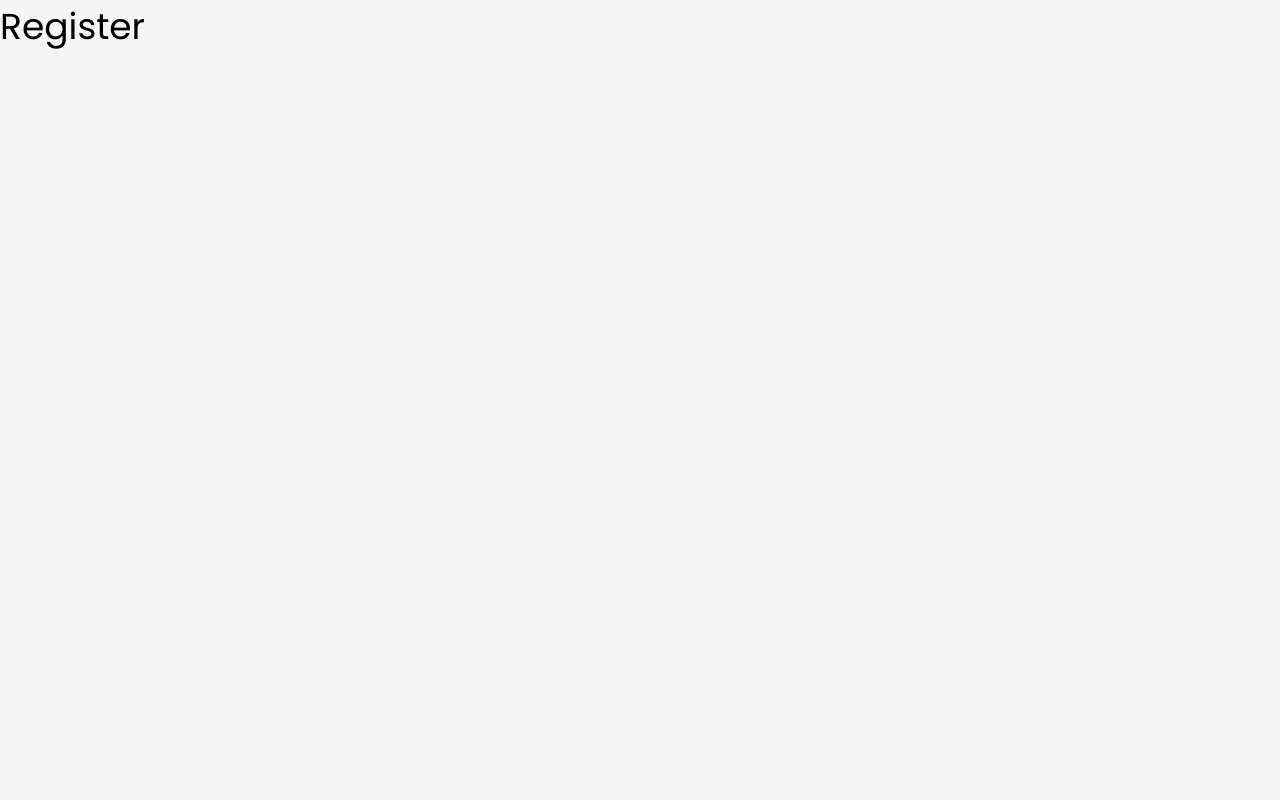
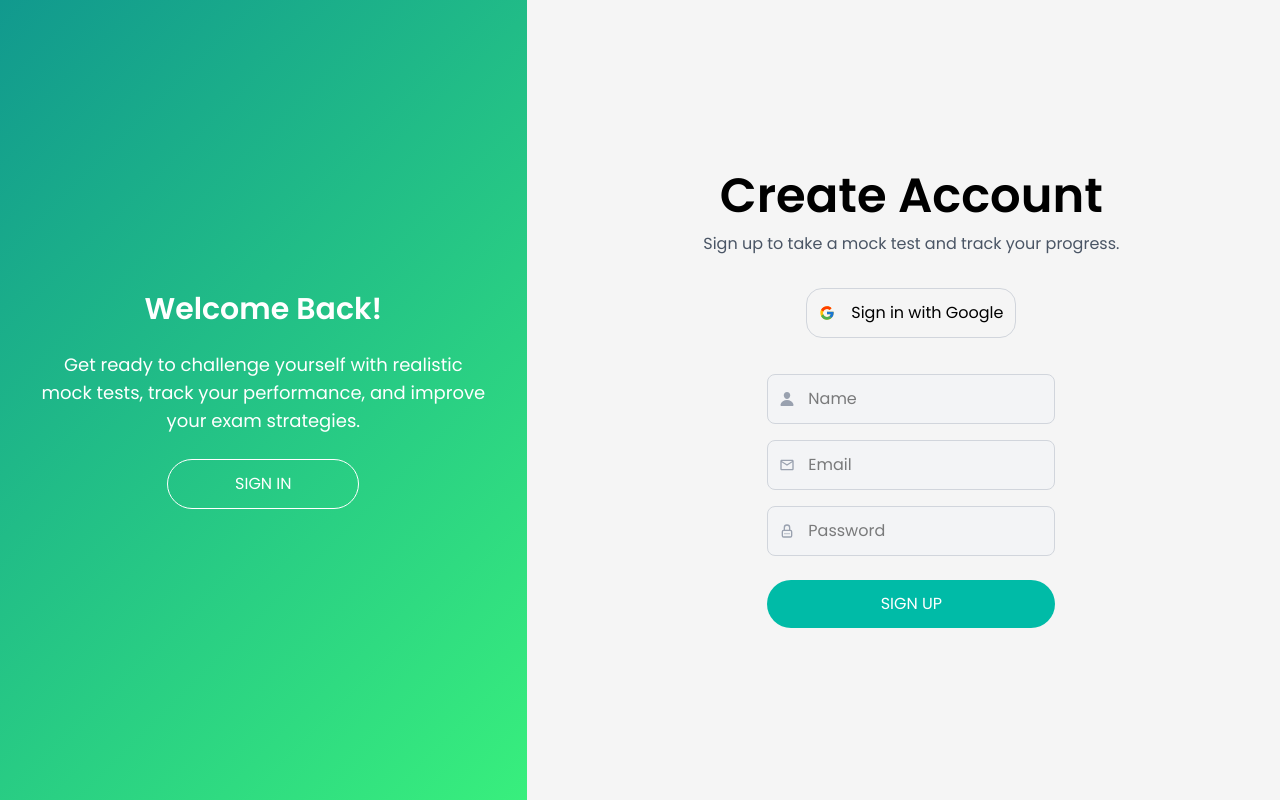
Before and after one commit to sashshaikh12/Mock-Test-For-Codeforces, a React (Vite) app: page /register in a window 1280 px wide. Built offline with nearby package versions, Linux system fonts and the light colour scheme.

Commit message:
made UI of login and register and added validation for register page

```diff
--- a/src/components/Login.jsx
+++ b/src/components/Login.jsx
@@ -2,6 +2,7 @@ import React from "react";
 import { FcGoogle } from "react-icons/fc";
 import { MdOutlineEmail } from "react-icons/md";
 import { TbLockPassword } from "react-icons/tb";
+import { Link } from "react-router-dom";
 
 function Login() {
   return (
@@ -36,18 +37,20 @@ function Login() {
           </div>
 
           <button className="w-72 mt-6 bg-teal-500 text-white rounded-full p-3 hover:bg-teal-600 transition hover:cursor-pointer">
-            Sign in
+            SIGN IN
           </button>
         </div>
 
         {/* Right Side - Sign Up Prompt */}
         <div className="flex flex-col loginColor text-white">
           <div className="flex flex-col items-center justify-center h-full text-center px-8">
-            <h1 className="font-bold text-3xl mb-4">Hello, Coder!</h1>
+            <h1 className="font-bold text-3xl mb-6">Hello, Coder!</h1>
             <p className="text-lg">Get ready for your next challenge—log in and take a mock test to sharpen your skills.</p>
-            <button className="w-48 mt-6 border border-white rounded-full p-3 hover:bg-white hover:text-teal-600 transition hover:cursor-pointer">
-              Sign up
-            </button>
+            <Link to="/register">
+              <button className="w-48 mt-6 border border-white rounded-full p-3 hover:bg-white hover:text-teal-600 transition hover:cursor-pointer">
+                SIGN UP
+              </button>
+            </Link>
           </div>
         </div>
       </div>
--- a/src/components/Register.jsx
+++ b/src/components/Register.jsx
@@ -1,9 +1,117 @@
-import React from "react";
+import React, { useEffect, useState } from "react";
+import { useNavigate } from "react-router-dom";
+import { FcGoogle } from "react-icons/fc";
+import { MdOutlineEmail } from "react-icons/md";
+import { TbLockPassword } from "react-icons/tb";
+import { IoPerson } from "react-icons/io5";
+import { Link } from "react-router-dom";
 
 function Register() {
+
+  const [name, setName] = React.useState("");
+  const [email, setEmail] = React.useState("");
+  const [password, setPassword] = React.useState("");
+  const [errors, setErrors] = useState({});
+  const navigate = useNavigate();
+
+  const validate = () => {
+    const newErrors = {};
+    const emailRegex = /^[^\s@]+@[^\s@]+\.[^\s@]+$/;
+    if (!name) newErrors.name = "Name is required";
+    if (!email) {
+      newErrors.email = "Email is required";
+    } else if (!emailRegex.test(email)) {
+      newErrors.email = "Invalid email format";
+    }
+    if (!password) newErrors.password = "Password is required";
+
+    return newErrors;
+  };
+
+
+  const collectData = async () => {
+    const newErrors = validate();
+    if (Object.keys(newErrors).length > 0) {
+      setErrors(newErrors);
+      return;
+    }
+    const reqbody = { name, email, password };
+    console.warn(reqbody);
+  };
+
+
   return (
-    <div>
-      <h1>Register</h1>
+    <div className="h-screen">
+      <div className="grid grid-cols-[1fr_1.4fr] gap-4 h-full">
+        {/* Left Side - Login Form */}
+        <div className="flex flex-col loginColor text-white p-10 items-center justify-center text-center">
+          <h1 className="font-bold text-3xl mb-6">Welcome Back!</h1>
+          <p className="text-lg">
+            Get ready to challenge yourself with realistic mock tests, track your performance, and improve your exam strategies.
+          </p>
+
+          {/* Sign-up Button */}
+          <Link to="/">
+            <button className="w-48 mt-6 border border-white rounded-full p-3 hover:bg-white hover:text-teal-600 transition hover:cursor-pointer">
+              SIGN IN
+            </button>
+          </Link>
+        </div>
+
+        {/* Right Side - Sign Up Prompt */}
+        <div className="flex flex-col items-center justify-center">
+            <h1 className="font-bold text-5xl">Create Account</h1>
+            <p className="mb-8 mt-3 text-gray-600">Sign up to take a mock test and track your progress.</p>
+
+            <button className="flex items-center space-x-4 border border-gray-300 p-3 hover:bg-gray-100 rounded-2xl mb-5 hover:cursor-pointer">
+              <FcGoogle />
+              <span>Sign in with Google</span>
+            </button>
+
+            <div className="relative w-72 mt-4">
+              <IoPerson className="absolute left-3 top-1/2 transform -translate-y-1/2 text-gray-400" />
+              <input
+                type="text"
+                placeholder="Name"
+                value={name}
+                onChange={(e) => setName(e.target.value)}
+                className="border border-gray-300 rounded-lg p-3 pl-10 w-full bg-gray-100 focus:outline-none focus:ring-2 focus:ring-teal-400"
+              />
+            </div>
+
+            {errors.name && <p className="text-red-500 text-sm mt-1">{errors.name}</p>}
+
+            <div className="relative w-72 mt-4">
+              <MdOutlineEmail className="absolute left-3 top-1/2 transform -translate-y-1/2 text-gray-400" />
+              <input
+                type="text"
+                placeholder="Email"
+                value={email}
+                onChange={(e) => setEmail(e.target.value)}
+                className="border border-gray-300 rounded-lg p-3 pl-10 w-full bg-gray-100 focus:outline-none focus:ring-2 focus:ring-teal-400"
+              />
+            </div>
+
+            {errors.email && <p className="text-red-500 text-sm mt-1">{errors.email}</p>}
+
+            <div className="relative w-72 mt-4">
+              <TbLockPassword className="absolute left-3 top-1/2 transform -translate-y-1/2 text-gray-400" />
+              <input
+                type="password"
+                placeholder="Password"
+                value={password}
+                onChange={(e) => setPassword(e.target.value)}
+                className="border border-gray-300 rounded-lg p-3 pl-10 w-full bg-gray-100 focus:outline-none focus:ring-2 focus:ring-teal-400"
+              />
+            </div>
+
+            {errors.password && <p className="text-red-500 text-sm mt-1">{errors.password}</p>}
+
+            <button onClick={collectData} className="w-72 mt-6 bg-teal-500 text-white rounded-full p-3 hover:bg-teal-600 transition hover:cursor-pointer">
+              SIGN UP
+            </button>
+          </div>
+      </div>
     </div>
   );
 }
```
